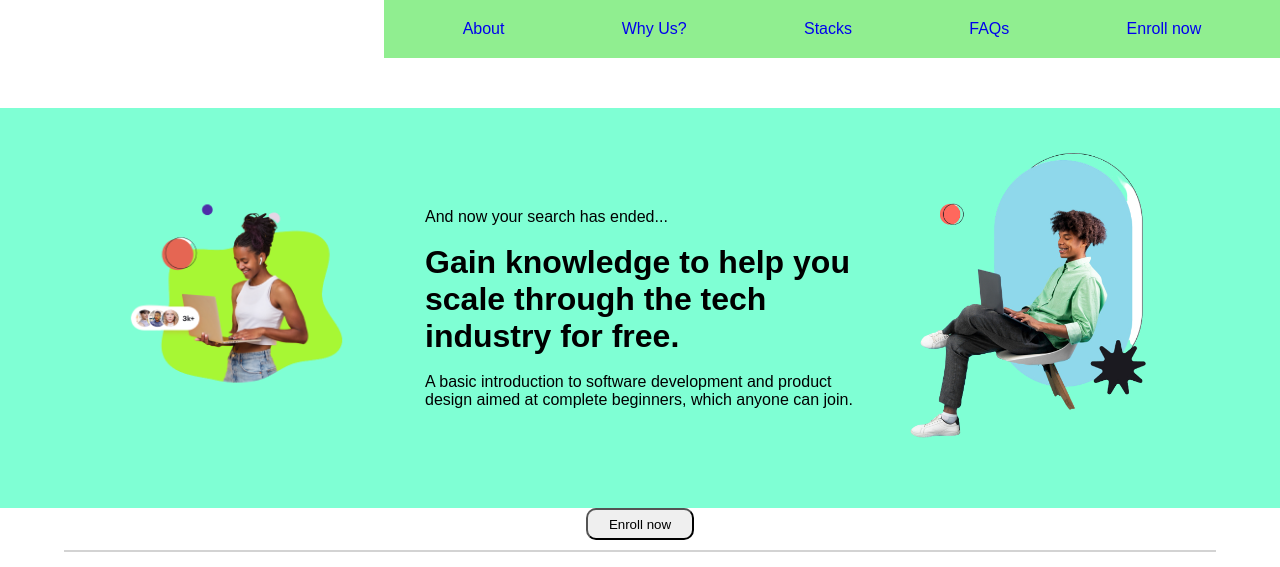
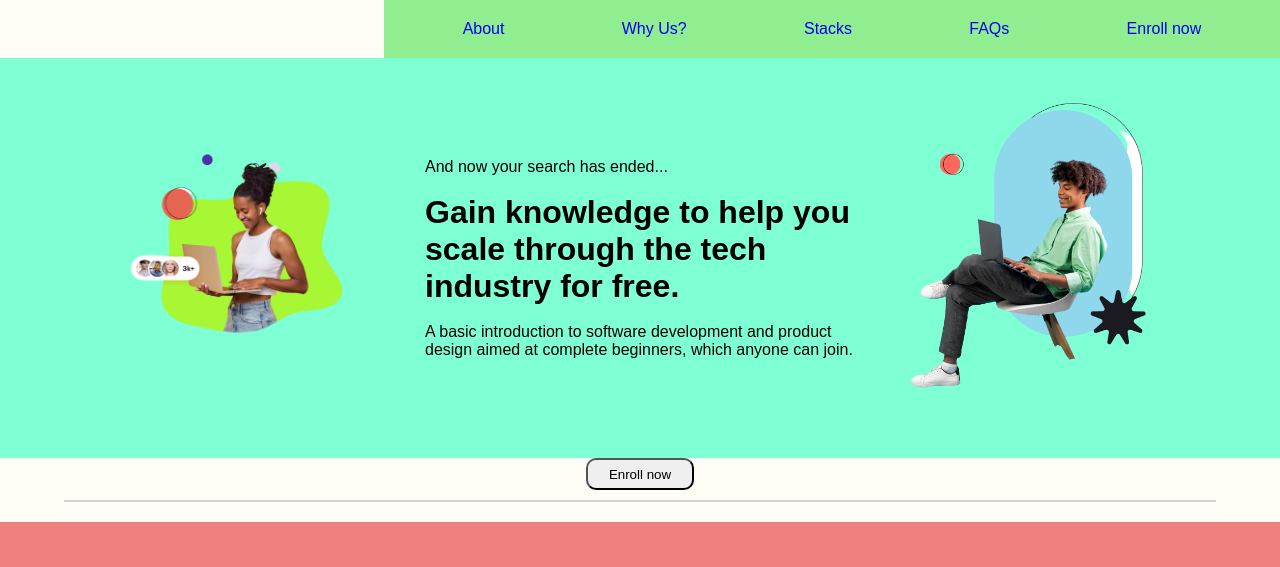
Before and after one commit to szwanne/zuri-clone-project, a plain HTML site: page index.html in a window 1280 px wide. Shown: the top 567 px of the page. Drawn offline with Linux system fonts and the light colour scheme.

Commit message:
changed the background color and removed the margin top in the hero section

```diff
--- a/style.css
+++ b/style.css
@@ -8,6 +8,7 @@ body {
   font-family: Arial, Helvetica, sans-serif;
   min-height: 100vh;
   min-width: 100vw;
+  background-color: #fffdf5;
 }
 
 a {
@@ -46,7 +47,6 @@ ul {
 
 .hero-section {
   display: flex;
-  margin-top: 50px;
   background-color: aquamarine;
   height: 50vh;
   padding: 50px;
```
